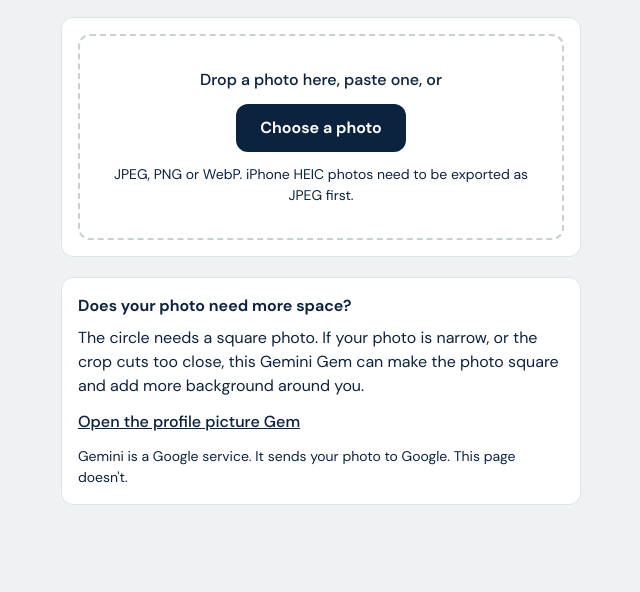
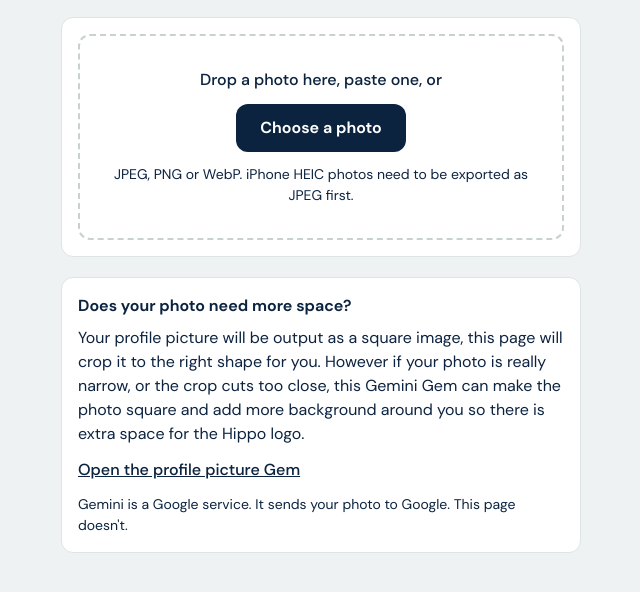
Before and after one commit to matthewstell-hippodigital/hippoify-profile, a website with bundled scripts: page index.html in a window 1280 px wide. Shown: the part 86-678 px from the top of the page, without its empty margins (319-959 px from the left). Built offline with nearby package versions, Linux system fonts and the light colour scheme.

Commit message:
Update help box text

```diff
--- a/index.html
+++ b/index.html
@@ -68,9 +68,9 @@
 
   <aside class="card help" aria-labelledby="help-heading">
     <h2 class="help-heading" id="help-heading">Does your photo need more space?</h2>
-    <p>The circle needs a square photo. If your photo is narrow, or the
-      crop cuts too close, this Gemini Gem can make the photo square and add
-      more background around you.</p>
+    <p>Your profile picture will be output as a square image, this page will crop it to the right shape for you.
+      However if your photo is really narrow, or the crop cuts too close, this Gemini Gem can make the photo square and add
+      more background around you so there is extra space for the Hippo logo.</p>
     <p><a class="help-link"
           href="https://gemini.google.com/gem/1xS_aw-vDCRRqJFAdlfPMMZ0RM_USDlQe"
           target="_blank" rel="noopener">Open the profile picture Gem<span class="visually-hidden"> (opens in a new tab)</span></a></p>
```
